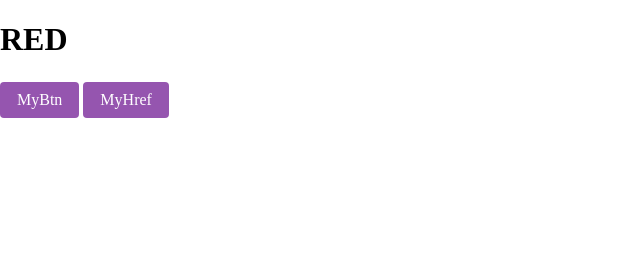
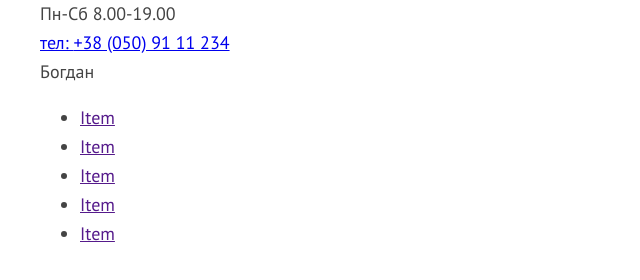
Before and after one commit to timoshuk/bogdan-shop, a website: page app/index.html in a window 1280 px wide. Shown: the whole page, without its empty margins (0-640 px from the left). Drawn offline with nearby package versions, Linux system fonts and the light colour scheme.

Commit message:
Add font, custom styles, start header

```diff
--- a/app/index.html
+++ b/app/index.html
@@ -5,27 +5,67 @@
     <meta name="viewport" content="width=device-width, initial-scale=1.0" />
     <meta http-equiv="X-UA-Compatible" content="ie=edge" />
     <!-- Chrome, Firefox OS and Opera -->
-    <meta name="theme-color" content="#00ffbf" />
+    <meta name="theme-color" content="#fbc237" />
     <!-- Windows Phone -->
-    <meta name="msapplication-navbutton-color" content="#00ffbf" />
+    <meta name="msapplication-navbutton-color" content="#fbc237" />
     <!-- iOS Safari -->
-    <meta name="apple-mobile-web-app-status-bar-style" content="#00ffbf" />
+    <meta name="apple-mobile-web-app-status-bar-style" content="#fbc237" />
     <link
-      href="https://use.fontawesome.com/releases/v5.0.6/css/all.css"
+      href="https://fonts.googleapis.com/css?family=PT+Sans:400,700&display=swap"
       rel="stylesheet"
     />
     <!--build:css css/styles.min.css-->
     <link rel="stylesheet" href="css/styles.css" />
     <!--endbuild-->
-    <link rel="icon" href="images/unnamed.png" type="image/png" />
-    <title>My Start Page</title>
+    <link rel="icon" href="images/logoicon.png" type="image/png" />
+    <title>Богдан - магазин сантехніки</title>
   </head>
 
   <body>
-    <H1>RED</H1>
+    <div class="page-wrapper">
+      <header id="header">
+        <div class="header__top">
+          <div class="container">
+            <div class="work-time">Пн-Сб 8.00-19.00</div>
+            <div class="phone">
+              <a href="tel:+380509111234" class="phone__link"
+                ><span>тел: </span>+38 (050) 91 11 234</a
+              >
+            </div>
+          </div>
+        </div>
+        <div class="container">
+          <div class="logo">
+            Богдан
+          </div>
 
-    <button class="btn">MyBtn</button> <a class="btn" href="#">MyHref</a>
-    <script src="https://ajax.googleapis.com/ajax/libs/jquery/3.3.1/jquery.min.js"></script>
+          <nav class="main-nav">
+            <ul class="main-nav__list">
+              <li class="main-nav__item">
+                <a href="" class="main-nav__link">Item</a>
+              </li>
+              <li class="main-nav__item">
+                <a href="" class="main-nav__link">Item</a>
+              </li>
+              <li class="main-nav__item">
+                <a href="" class="main-nav__link">Item</a>
+              </li>
+              <li class="main-nav__item">
+                <a href="" class="main-nav__link">Item</a>
+              </li>
+              <li class="main-nav__item">
+                <a href="" class="main-nav__link">Item</a>
+              </li>
+            </ul>
+          </nav>
+          <!-- Nav -->
+        </div>
+        <!-- Container -->
+      </header>
+
+      <div class="test-fonts"></div>
+    </div>
+
     <!--build:js js/main.min.js -->
     <script src="js/custom.js"></script>
     <!-- endbuild -->
--- /dev/null
+++ b/app/scss/_container.scss
@@ -0,0 +1,7 @@
+.container {
+  max-width: 1200px;
+  margin-left: auto;
+  margin-right: auto;
+  padding-left: 20px;
+  padding-right: 20px;
+}
--- a/app/scss/_main.scss
+++ b/app/scss/_main.scss
@@ -1,4 +1,9 @@
-html,
+html {
+  font-size: 10px;
+}
+
 body {
-    overflow-x: hidden;
+  @include font-stile(1.8rem, $font-color, 400, 1.6);
+  scroll-behavior: smooth;
+  background: #fff;
 }
--- a/app/scss/_mixins.scss
+++ b/app/scss/_mixins.scss
@@ -103,13 +103,8 @@ $breakpoints: (
 }
 
 //Font styles
-@mixin font-source-sans(
-  $size: false,
-  $colour: false,
-  $weight: false,
-  $lh: false
-) {
-  font-family: "Source Sans Pro", Helvetica, Arial, sans-serif;
+@mixin font-stile($size: false, $colour: false, $weight: false, $lh: false) {
+  font-family: $main-font;
   @if $size {
     font-size: $size;
   }
--- /dev/null
+++ b/app/scss/_variables.scss
@@ -0,0 +1,5 @@
+$font-color: #444;
+$main-color: #fbc237;
+$light-color: #fff;
+$main-font: "PT Sans", sans-serif;
+$bg-dark: #1e2d32;
--- a/app/scss/styles.scss
+++ b/app/scss/styles.scss
@@ -1,4 +1,6 @@
 @import "normalize";
+@import "variables";
 @import "mixins";
 @import "main";
+@import "container";
 @import "button";
```
Also changed, not shown: app/css/styles.css, app/images/logoicon.png (added), app/images/unnamed.png (deleted), 1 other file.
